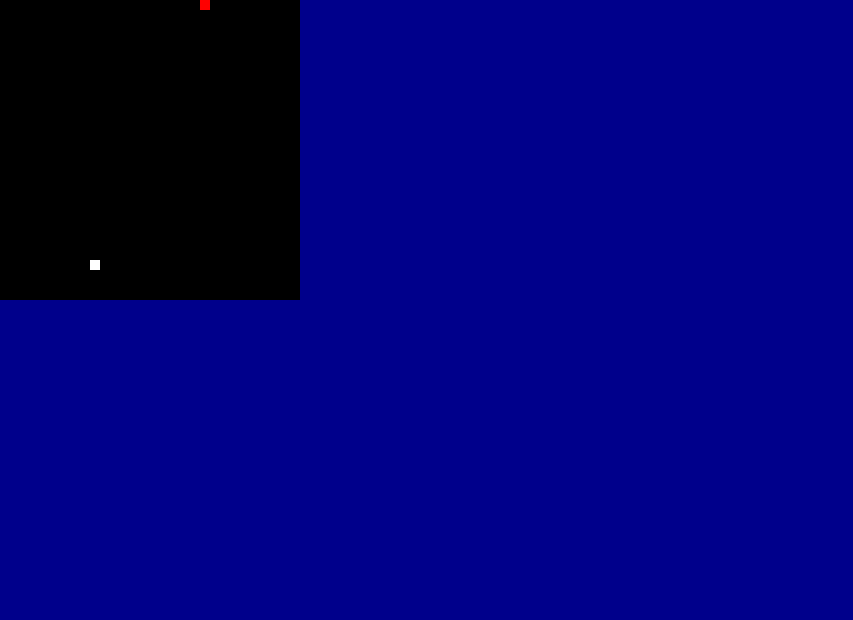
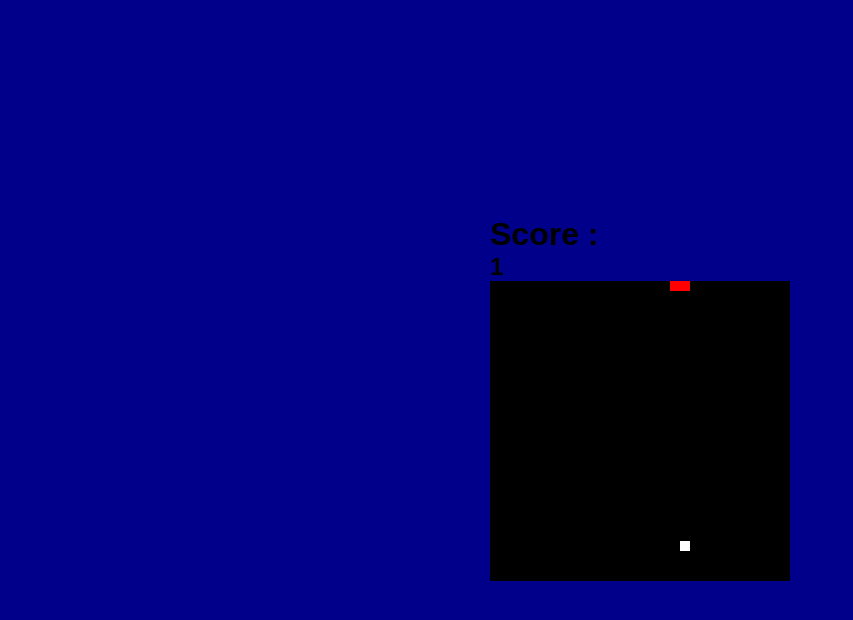
Before and after one commit to IrfanEzani/snake-game, a plain HTML site: page index.html in a window 1280 px wide. Shown: the whole page, without its empty margins (0-853 px from the left). Drawn offline with Linux system fonts and the light colour scheme.

Commit message:
basic game complete

```diff
--- a/app.js
+++ b/app.js
@@ -10,7 +10,6 @@ var snake;
   snake = new Snake(); //get Snake from snake.js
   fruit = new Fruit();
   fruit.pickLocation();
-  console.log(fruit.pickLocation());
 
   window.setInterval(()=> {
     ctx.clearRect(0,0,canvas.width, canvas.height);
@@ -21,7 +20,15 @@ var snake;
     if(snake.eat(fruit)) {
       fruit.pickLocation();
     }
-  }, 250);
+
+    snake.checkCollision();
+    document.querySelector('.score').innerText = snake.total;
+
+
+    document.querySelector('.text').innerText = snake.caption;
+
+
+  }, 100);
 }());
 
 
--- a/index.html
+++ b/index.html
@@ -9,7 +9,15 @@
 </head>
 <body>
 
-<canvas id="canvas" width="300" height="300" class="canvas"></canvas>
+
+<div class="main">
+  <div class="display-score">
+    <h1>Score :</h1>
+    <h2 class="score"></h2>
+    <h3 class="text"></h3>
+  </div>
+  <canvas id="canvas" width="300" height="300" class="canvas"></canvas>
+</div>
 
 </body>
 <script src="fruit.js" charset="utf-8"></script>
--- a/snake.js
+++ b/snake.js
@@ -3,13 +3,27 @@ function Snake() {
   this.y = 0;
   this.xSpeed = scale * 1;
   this.ySpeed = 0;
+  this.total = 0;
+  this.tail = []
+  this.caption = '';
 
   this.draw = function() {
     ctx.fillStyle = "#FF0000";
+
+    for (let i = 0; i < this.tail.length; i++) {
+      ctx.fillRect(this.tail[i].x, this.tail[i].y, scale, scale); //create snake tail
+    }
+
     ctx.fillRect(this.x, this.y, scale, scale); //create snake
   }
 
   this.update = function () {
+      for (let i = 0; i < this.tail.length -1; i++) {
+        this.tail[i] = this.tail[i + 1]; //shif tail to left
+        }
+
+    this.tail[this.total - 1] = {x : this.x, y : this.y}
+
     this.x += this.xSpeed;
     this.y += this.ySpeed;
 
@@ -54,8 +68,23 @@ function Snake() {
 
   this.eat = function(fruit) {
     if (this.x == fruit.x && this.y == fruit.y) {
+      this.total++;
       return true
     }
   }
 
+  this.checkCollision = function() {
+    for (let i = 0; i < this.tail.length; i++) {
+      if (this.x == this.tail[i].x && this.y == this.tail[i].y) {
+        this.total = 0;
+        this.tail = [];
+        this.caption = "You lost";
+        this.xSpeed = 0;
+        this.ySpeed = 0;
+      }
+    }
+  }
+
+
+
 }
--- a/style.css
+++ b/style.css
@@ -5,9 +5,16 @@
 }
 
 body {
+  display: flex;
+  flex-direction: column;
+  justify-content: center;
+  align-items: center;
   min-height: 100vh;
   background-color : darkblue;
+  font-family: 'Bungee Shade', sans-serif;
 }
+
+
 
 canvas {
 background-color: black;
```
